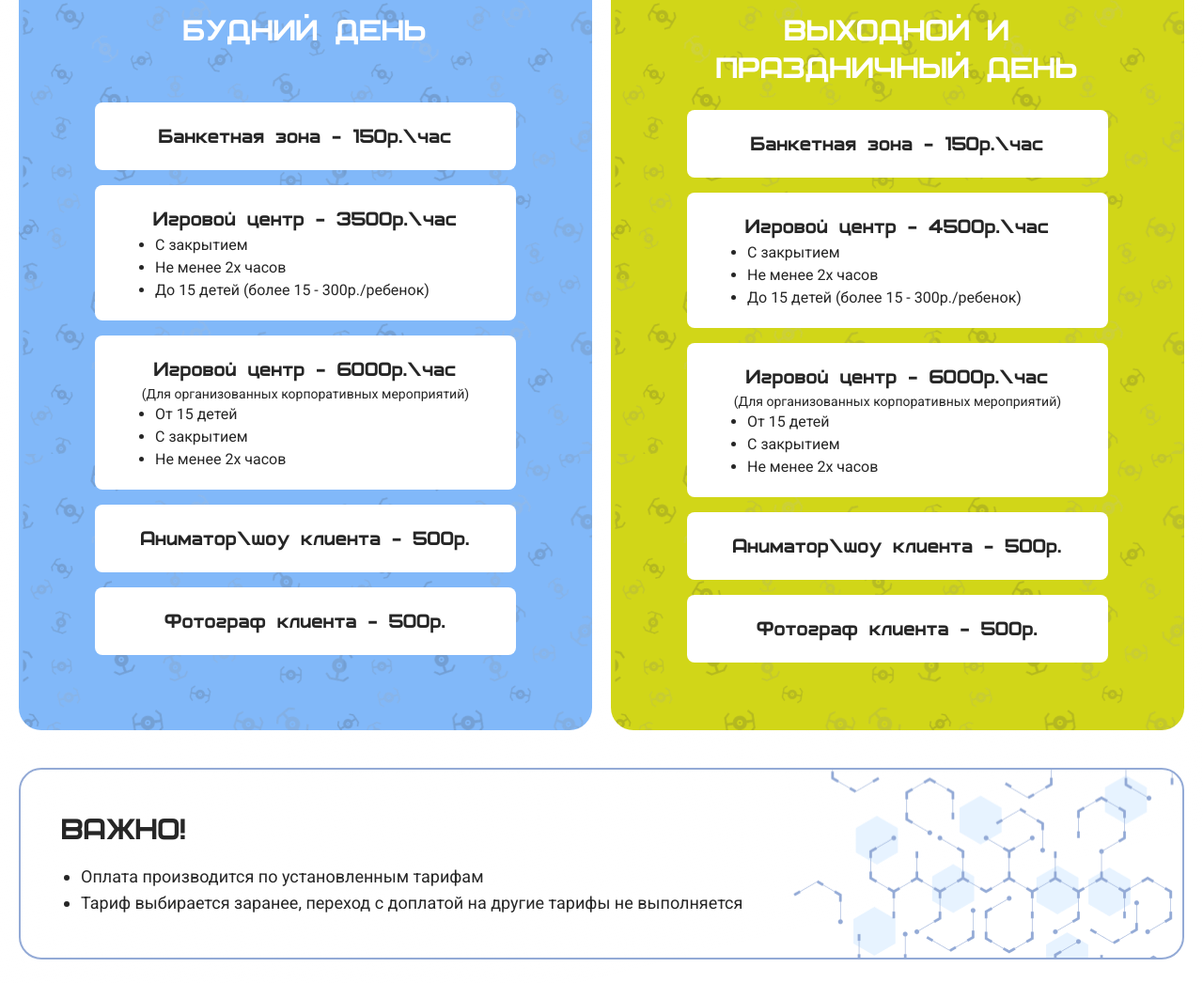
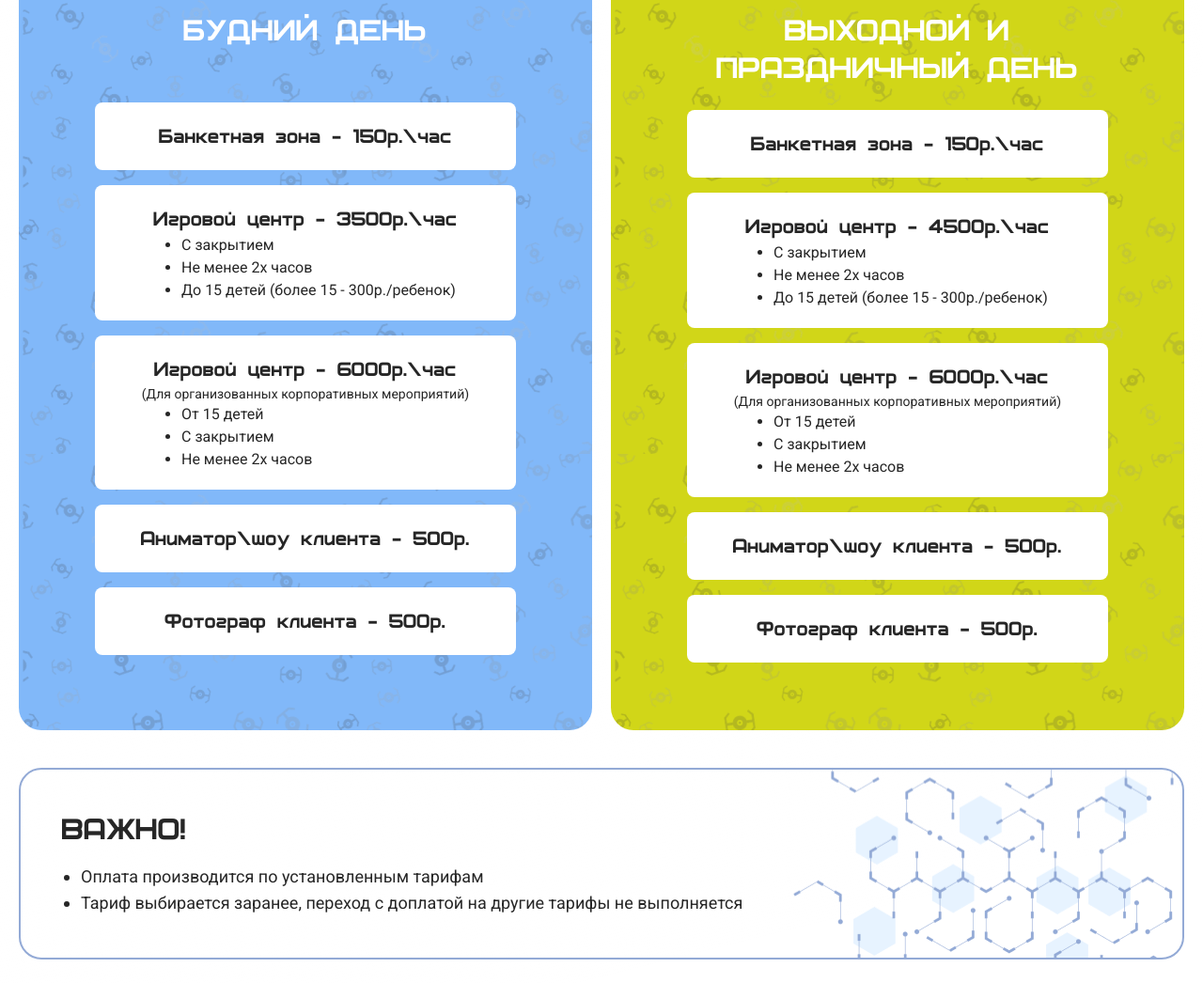
Before and after one commit to blessMe-Padre/alisaznaet, a plain HTML site: page index.html in a window 1280 px wide. Shown: the part 3681-4727 px from the top of the page at 94% size. Drawn offline with Linux system fonts and the light colour scheme; files that its build step writes are made by us from their sources; a script that the page names is missing.

Commit message:
fix: bag fix

```diff
--- a/css/main.css
+++ b/css/main.css
@@ -1805,6 +1805,10 @@ body {
   padding-top: 1rem;
 }
 
+.pl-7{
+  padding-left: 1.75rem;
+}
+
 .text-left{
   text-align: left;
 }
--- a/index.html
+++ b/index.html
@@ -230,7 +230,7 @@
 
                             <div class="bg-white py-5 max-w-md m-auto rounded-lg mb-4">
                                 <p class="text-2xl font-bodyFont">Игровой центр - 3500р.\час</p>
-                                <ul class="max-w-xs m-auto list-disc">
+                                <ul class="max-w-xs m-auto list-disc pl-7">
                                     <li class="text-left">С закрытием</li>
                                     <li class="text-left">Не менее 2х часов</li>
                                     <li class="text-left">До 15 детей (более 15 - 300р./ребенок)</li>
@@ -240,7 +240,7 @@
                             <div class="bg-white py-5 max-w-md m-auto rounded-lg mb-4">
                                 <p class="text-2xl font-bodyFont">Игровой центр - 6000р.\час</p>
                                 <p class="text-sm">(Для организованных корпоративных мероприятий)</p>
-                                <ul class="max-w-xs m-auto list-disc">
+                                <ul class="max-w-xs m-auto list-disc pl-7">
                                     <li class="text-left">От 15 детей</li>
                                     <li class="text-left">С закрытием</li>
                                     <li class="text-left">Не менее 2х часов</li>
@@ -269,7 +269,7 @@
 
                             <div class="bg-white py-5 max-w-md m-auto rounded-lg mb-4">
                                 <p class="text-2xl font-bodyFont">Игровой центр - 4500р.\час</p>
-                                <ul class="max-w-xs m-auto list-disc">
+                                <ul class="max-w-xs m-auto list-disc pl-7">
                                     <li class="text-left">С закрытием</li>
                                     <li class="text-left">Не менее 2х часов</li>
                                     <li class="text-left">До 15 детей (более 15 - 300р./ребенок)</li>
@@ -279,7 +279,7 @@
                             <div class="bg-white py-5 max-w-md m-auto rounded-lg mb-4">
                                 <p class="text-2xl font-bodyFont">Игровой центр - 6000р.\час</p>
                                 <p class="text-sm">(Для организованных корпоративных мероприятий)</p>
-                                <ul class="max-w-xs m-auto list-disc">
+                                <ul class="max-w-xs m-auto list-disc pl-7">
                                     <li class="text-left">От 15 детей</li>
                                     <li class="text-left">С закрытием</li>
                                     <li class="text-left">Не менее 2х часов</li>
```
